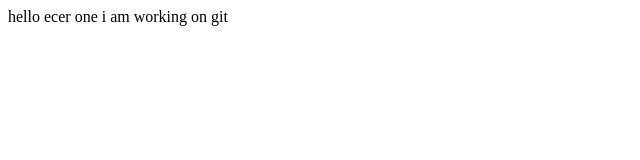
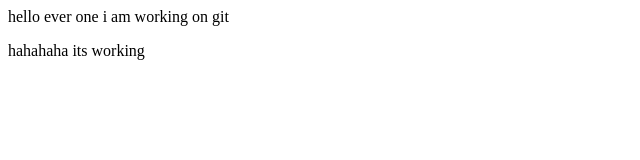
Before and after one commit to Himanshusingh-20/Himanshusingh-20, a plain HTML site: page index.html in a window 1280 px wide. Shown: the whole page, without its empty margins (0-640 px from the left). Drawn offline with Linux system fonts and the light colour scheme.

Commit message:
changes in index

```diff
--- a/index.html
+++ b/index.html
@@ -1 +1,2 @@
-<p id="heman">hello ecer one i am working on git</p>
+<p id="heman">hello ever one i am working on git</p>
+<p> hahahaha its working</p>
```
